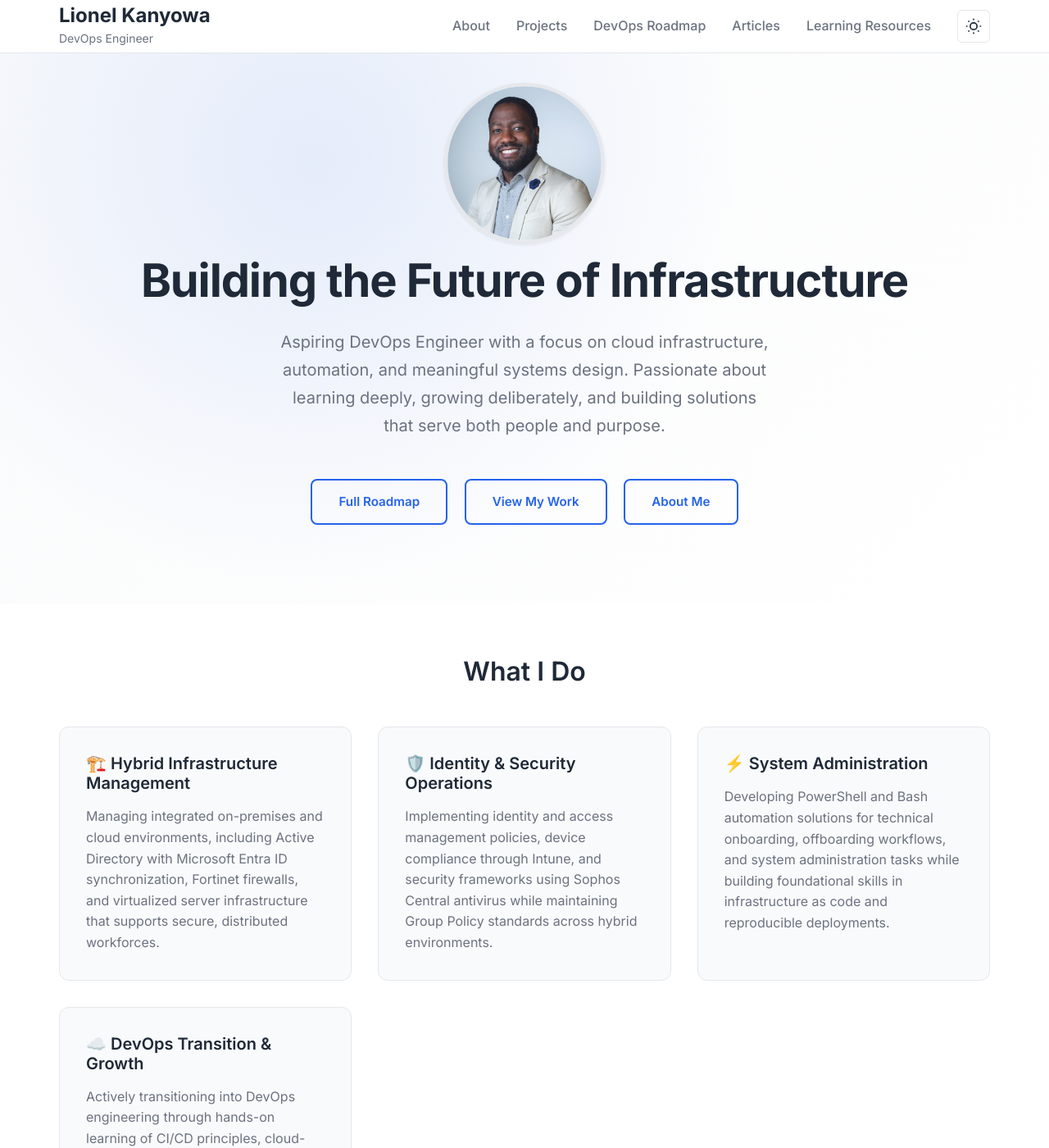
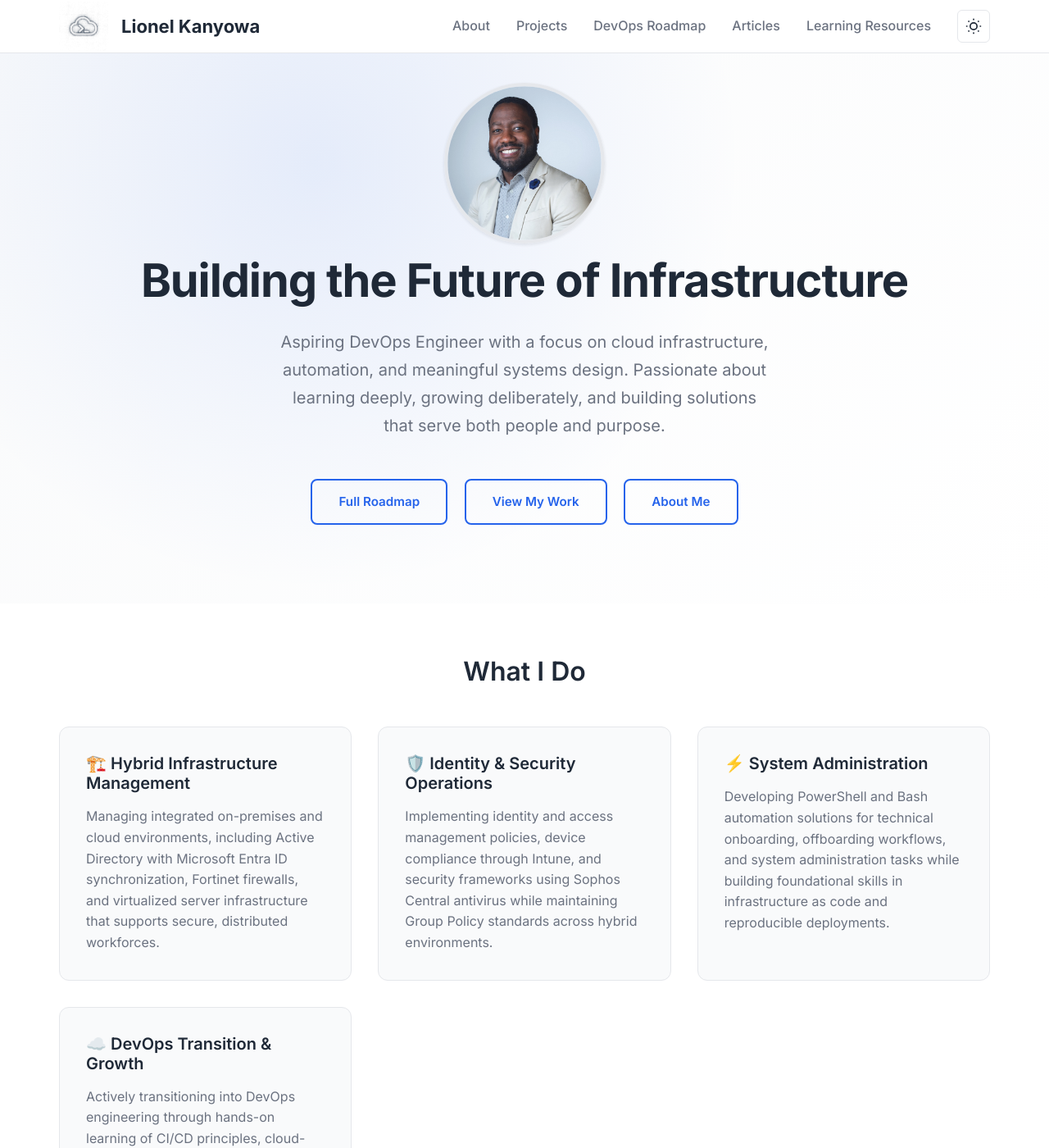
Before and after one commit to lionelkanyowa/lionelkanyowa.github.io, a Jekyll site: the page built from index.html, in a window 1280 px wide and 1400 px high. Shown: the whole window at 82% size. Built offline with Jekyll 4.4.1, drawn with Linux system fonts in a browser that asks for light colours.

Commit message:
feat: implement logo header with new Logo image

```diff
--- a/_includes/header.html
+++ b/_includes/header.html
@@ -1,10 +1,20 @@
+<!-- Updated header.html using actual logo image -->
 <header class="site-header">
     <div class="wrapper">
         <div class="header-content">
             <div class="site-title">
                 <a href="{{ '/' | relative_url }}">
-                    <span class="name">{{ site.author.name }}</span>
-                    <span class="tagline">DevOps Engineer</span>
+                    <div class="logo-container">
+                        <!-- Your actual logo image -->
+                        <img src="/assets/images/logo.png"
+                             alt="Lionel Kanyowa - DevOps Engineer"
+                             class="logo-image">
+
+                        <!-- Optional: Keep just the name if you want text alongside -->
+                        <div class="logo-text">
+                            <span class="name">{{ site.author.name }}</span>
+                        </div>
+                    </div>
                 </a>
             </div>
 
--- a/assets/css/main.css
+++ b/assets/css/main.css
@@ -167,28 +167,148 @@ img {
   position: relative;
 }
 
+/* ==========================================
+   IMAGE LOGO STYLES - REPLACE EXISTING SITE-TITLE SECTION
+   Replace the existing site-title styles (around lines 154-176) with this
+   ========================================== */
+
+/* Logo Container Styles */
+.site-title .logo-container {
+  display: flex;
+  align-items: center;
+  gap: 1rem;
+}
+
+.site-title .logo-image {
+  height: 60px; /* Adjust this to control logo size */
+  width: auto; /* Maintain aspect ratio */
+  transition: all var(--transition-normal);
+  flex-shrink: 0;
+}
+
+.site-title a:hover .logo-image {
+  transform: scale(1.05);
+  opacity: 0.9;
+}
+
+.site-title .logo-text {
+  display: flex;
+  flex-direction: column;
+  min-width: 0;
+}
+
+/* Updated site-title anchor styles */
 .site-title a {
   text-decoration: none;
+  color: inherit;
+  transition: all var(--transition-normal);
+  display: block;
+}
+
+.site-title a:hover {
+  color: inherit;
+}
+
+/* Name styling (optional - only if you want text alongside logo) */
+.site-title .name {
+  font-size: 1.375rem;
+  font-weight: 700;
+  line-height: 1.1;
   color: var(--text-color);
-  display: block;
-}
-
-.site-title a:hover {
+  margin: 0;
+}
+
+.site-title a:hover .name {
   color: var(--primary-color);
 }
 
-.site-title .name {
-  font-size: 1.5rem;
-  font-weight: 700;
-  display: block;
-  line-height: 1.2;
-}
-
-.site-title .tagline {
-  font-size: 0.875rem;
-  color: var(--text-secondary);
-  display: block;
-  margin-top: 2px;
+/* Mobile responsive adjustments */
+@media (max-width: 768px) {
+  .site-title .logo-container {
+    gap: 0.75rem;
+  }
+
+  .site-title .logo-image {
+    height: 32px; /* Smaller on mobile */
+  }
+
+  .site-title .name {
+    font-size: 1.2rem;
+  }
+}
+
+@media (max-width: 480px) {
+  .site-title .logo-container {
+    gap: 0.5rem;
+  }
+
+  .site-title .logo-image {
+    height: 28px; /* Even smaller on small screens */
+  }
+
+  .site-title .name {
+    font-size: 1.1rem;
+  }
+}
+
+/* Alternative: Logo only (no text) */
+.site-title.logo-only .logo-text {
+  display: none;
+}
+
+.site-title.logo-only .logo-image {
+  height: 44px; /* Larger when no text */
+}
+
+@media (max-width: 768px) {
+  .site-title.logo-only .logo-image {
+    height: 36px;
+  }
+}
+
+@media (max-width: 480px) {
+  .site-title.logo-only .logo-image {
+    height: 32px;
+  }
+}
+
+/* Subtle logo animation on page load */
+@keyframes logoFadeIn {
+  from {
+    opacity: 0;
+    transform: translateY(-5px);
+  }
+  to {
+    opacity: 1;
+    transform: translateY(0);
+  }
+}
+
+.site-title .logo-container {
+  animation: logoFadeIn 0.8s ease-out;
+}
+
+/* Ensure proper alignment */
+.header-content {
+  align-items: center;
+}
+
+/* Dark theme support - if your logo needs adjustment */
+[data-theme="dark"] .site-title .logo-image {
+  /* Add any dark theme adjustments if needed */
+  /* For example, if you have separate dark/light logos: */
+  /* filter: brightness(0.9); */
+}
+
+/* Focus accessibility for keyboard navigation */
+.site-title a:focus {
+  outline: 2px solid var(--primary-color);
+  outline-offset: 4px;
+  border-radius: 4px;
+}
+
+.site-title a:focus .logo-image {
+  transform: scale(1.05);
 }
 
 /* ==========================================
```
Also changed, not shown: other parts of _includes/header.html (+4 -8 lines), assets/images/logo.png (added), 10 other files.
